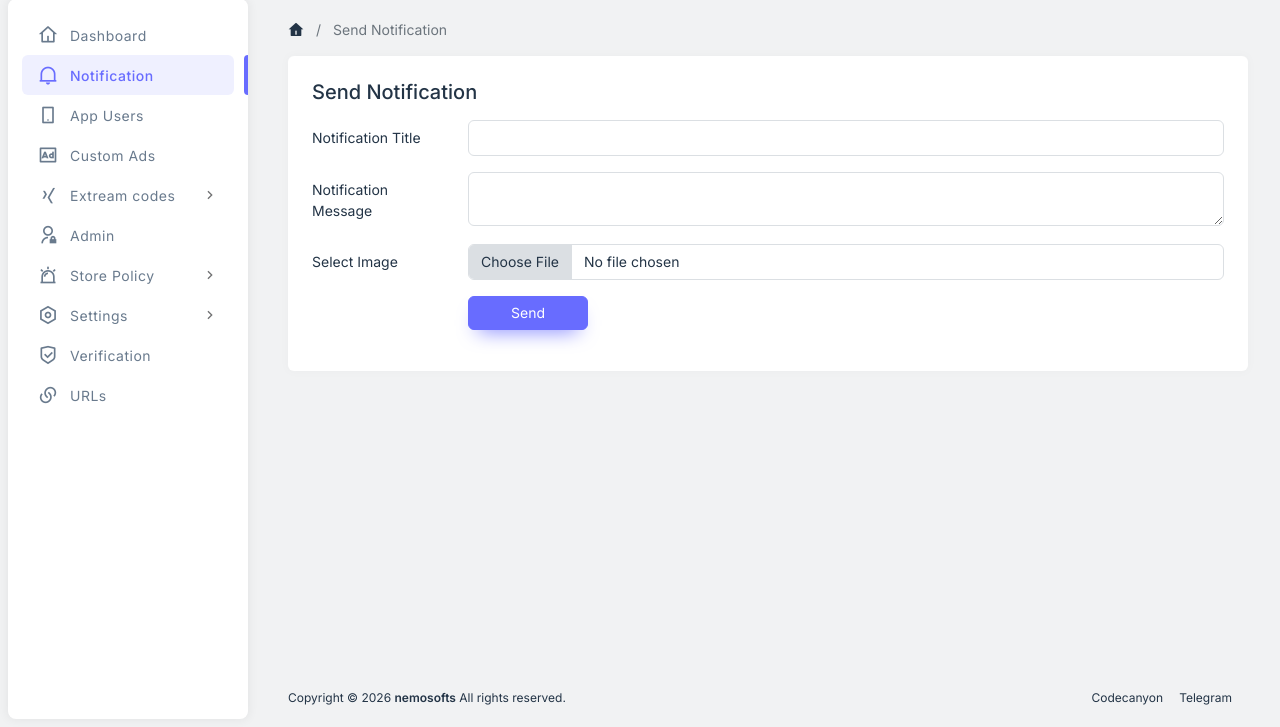
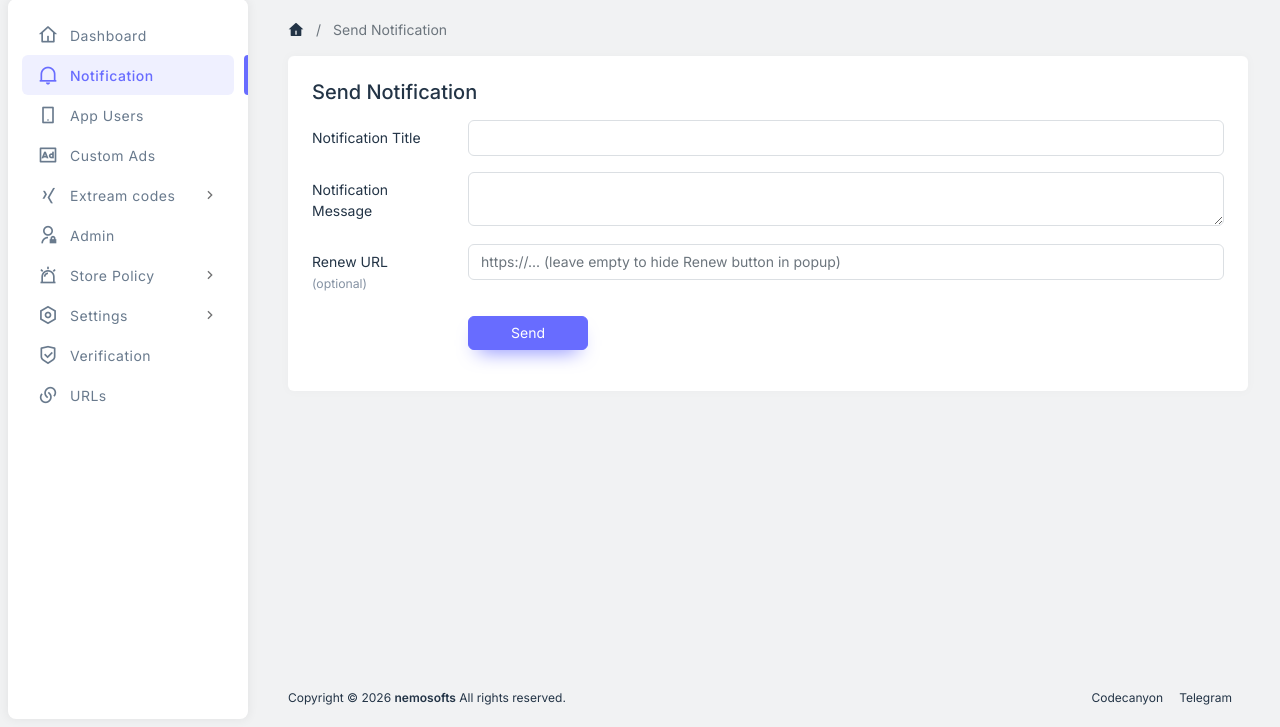
Before and after one commit to arunmahax/mypap, a PHP site: page /notification_onesignal.php in a window 1280 px wide. Shown: the part 73-800 px from the top of the page. Run offline with PHP 8.4, Linux system fonts and the light colour scheme; a user stored in the database is signed in; data comes from the database, SQL or seed files in the repository; data that the repository does not hold is empty.

Commit message:
Add URL field to notifications, switch to data-only FCM payload

```diff
--- a/notification_onesignal.php
+++ b/notification_onesignal.php
@@ -10,6 +10,7 @@
     if(isset($_POST['submit'])){
         $notify_title = trim($_POST['notification_title']);
         $notify_msg   = trim($_POST['notification_msg']);
+        $notify_url   = isset($_POST['notification_url']) ? trim($_POST['notification_url']) : '';
 
         // Load service account JSON from settings
         $fcm_key_row = mysqli_fetch_assoc(mysqli_query($mysqli, "SELECT fcm_server_key FROM tbl_settings WHERE id=1"));
@@ -72,15 +73,13 @@
                     foreach ($valid_tokens as $token) {
                         $body = json_encode([
                             'message' => [
-                                'token'        => $token,
-                                'notification' => [
+                                'token'  => $token,
+                                'data'   => [
                                     'title' => $notify_title,
                                     'body'  => $notify_msg,
+                                    'url'   => $notify_url,
                                 ],
-                                'android' => [
-                                    'priority'     => 'high',
-                                    'notification' => ['sound' => 'default'],
-                                ],
+                                'android' => ['priority' => 'high'],
                             ],
                         ]);
                         $ch = curl_init();
@@ -139,9 +138,9 @@
                             </div>
 
                             <div class="mb-3 row">
-                                <label class="col-sm-2 col-form-label">Select Image</label>
+                                <label class="col-sm-2 col-form-label">Renew URL <small class="text-muted">(optional)</small></label>
                                 <div class="col-sm-10">
-                                    <input class="form-control" type="file"  name="big_picture"  accept=".png, .jpg, .JPG .PNG" onchange="fileValidation()" id="fileupload">
+                                    <input type="url" name="notification_url" class="form-control" placeholder="https://... (leave empty to hide Renew button in popup)">
                                 </div>
                             </div>
 
```
Also changed, not shown: manage_users.php (+12 -9 lines).
